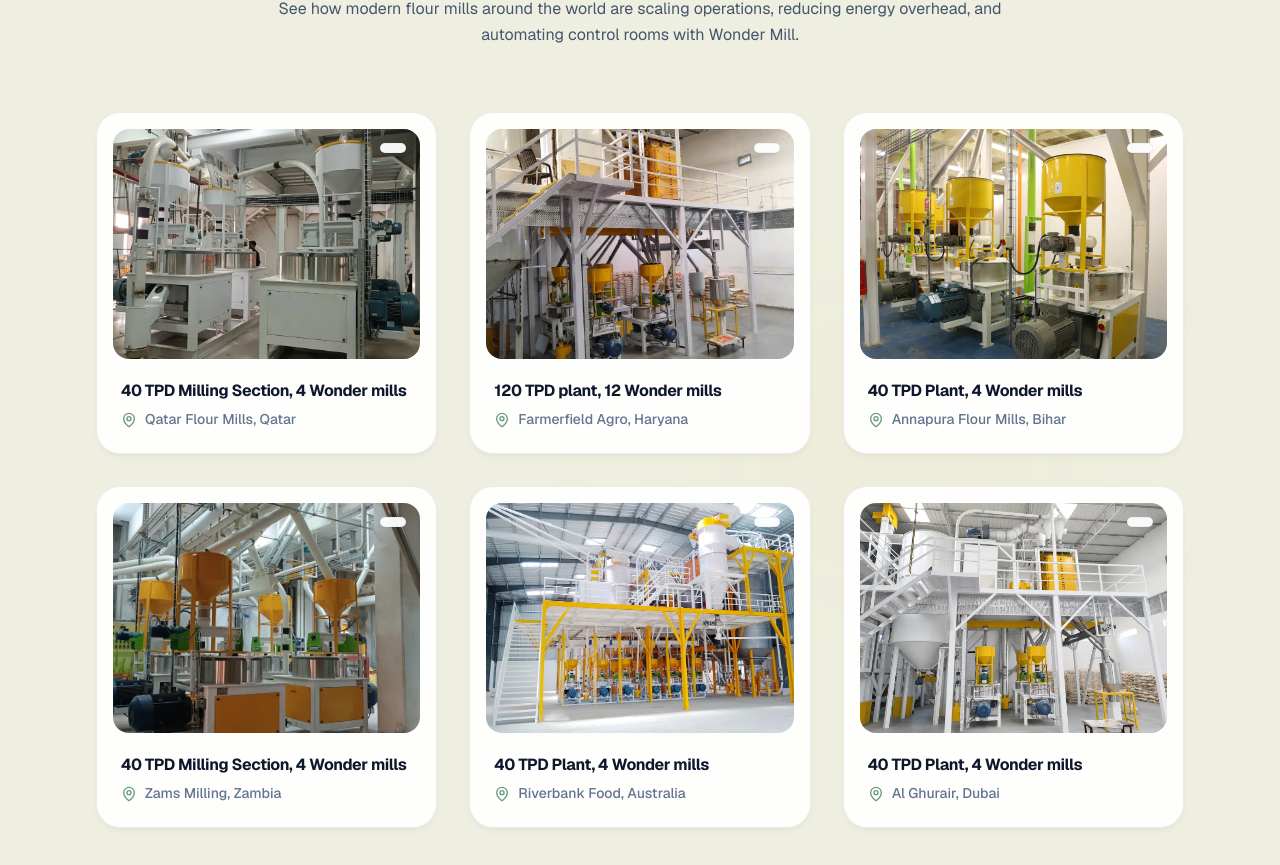
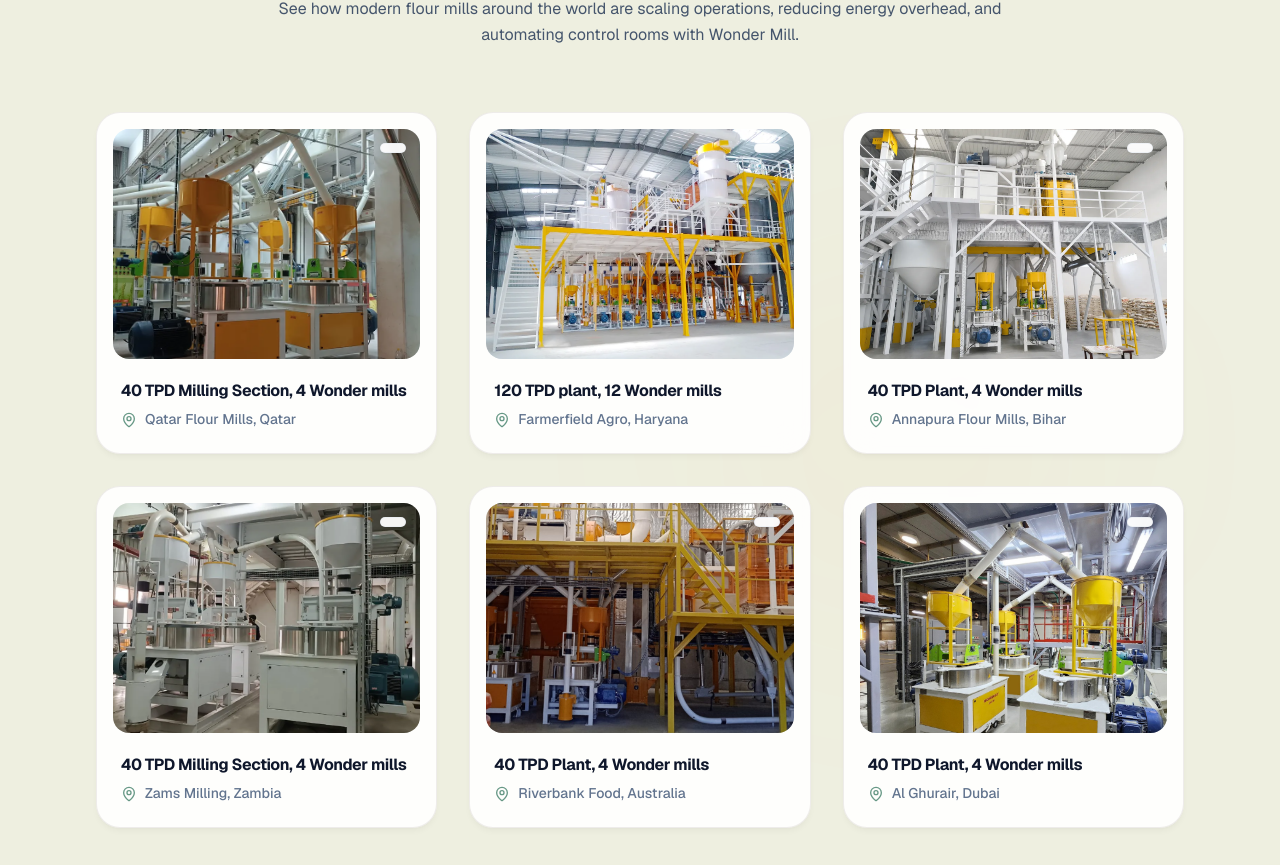
Before and after one commit to rahulkrishna-web/rschoyal, a Next.js app: page / in a window 1280 px wide. Shown: the part 5417-6282 px from the top of the page. Built offline with nearby package versions, Linux system fonts and the light colour scheme.

Commit message:
feat: add new installation images and update image references in InstallationsGrid

```diff
--- a/components/InstallationsGrid.tsx
+++ b/components/InstallationsGrid.tsx
@@ -9,37 +9,37 @@ export default function InstallationsGrid() {
       title: "40 TPD Milling Section, 4 Wonder mills",
       desc: "Qatar Flour Mills, Qatar",
       tag: "",
-      img: "/images/zams_milling.webp",
+      img: "/images/qatar.webp",
     },
     {
       title: "120 TPD plant, 12 Wonder mills",
       desc: "Farmerfield Agro, Haryana",
       tag: "",
-      img: "/images/wondermill_internal.webp",
+      img: "/images/atta_plant_150tpd.webp",
     },
     {
       title: "40 TPD Plant, 4 Wonder mills",
       desc: "Annapura Flour Mills, Bihar",
       tag: "",
-      img: "/images/other_img_9476.webp",
+      img: "/images/annapurna.webp",
     },
     {
       title: "40 TPD Milling Section, 4 Wonder mills",
       desc: "Zams Milling, Zambia",
       tag: "",
-      img: "/images/qatar.webp",
+      img: "/images/zams_milling.webp",
     },
     {
       title: "40 TPD Plant, 4 Wonder mills",
       desc: "Riverbank Food, Australia                      ",
       tag: "",
-      img: "/images/atta_plant_150tpd.webp",
+      img: "/images/5.png",
     },
     {
       title: "40 TPD Plant, 4 Wonder mills",
       desc: "Al Ghurair, Dubai",
       tag: "",
-      img: "/images/annapurna.webp",
+      img: "/images/6.png",
     },
   ];
 
```
Also changed, not shown: public/images/5.png (added), public/images/6.png (added).
